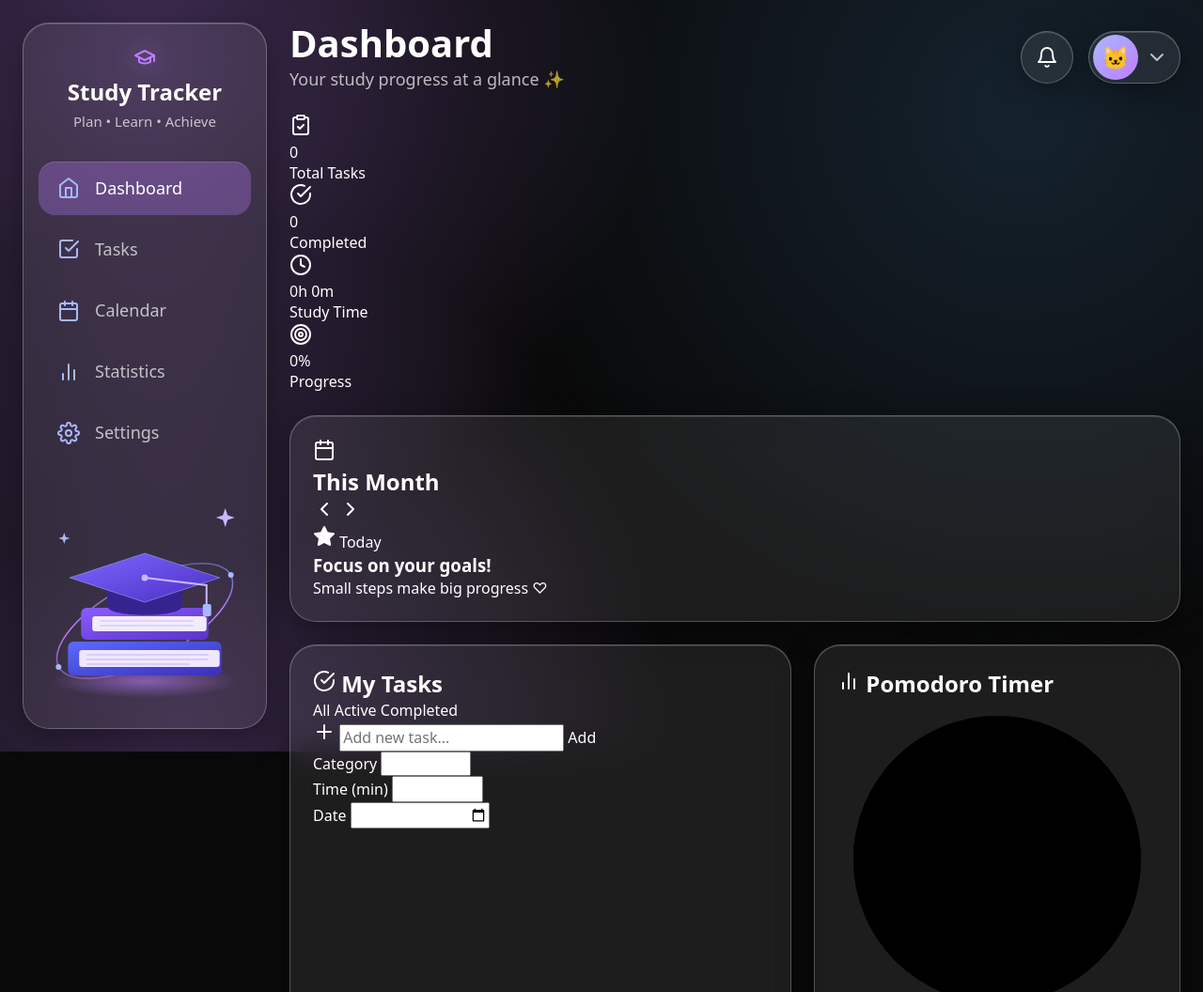
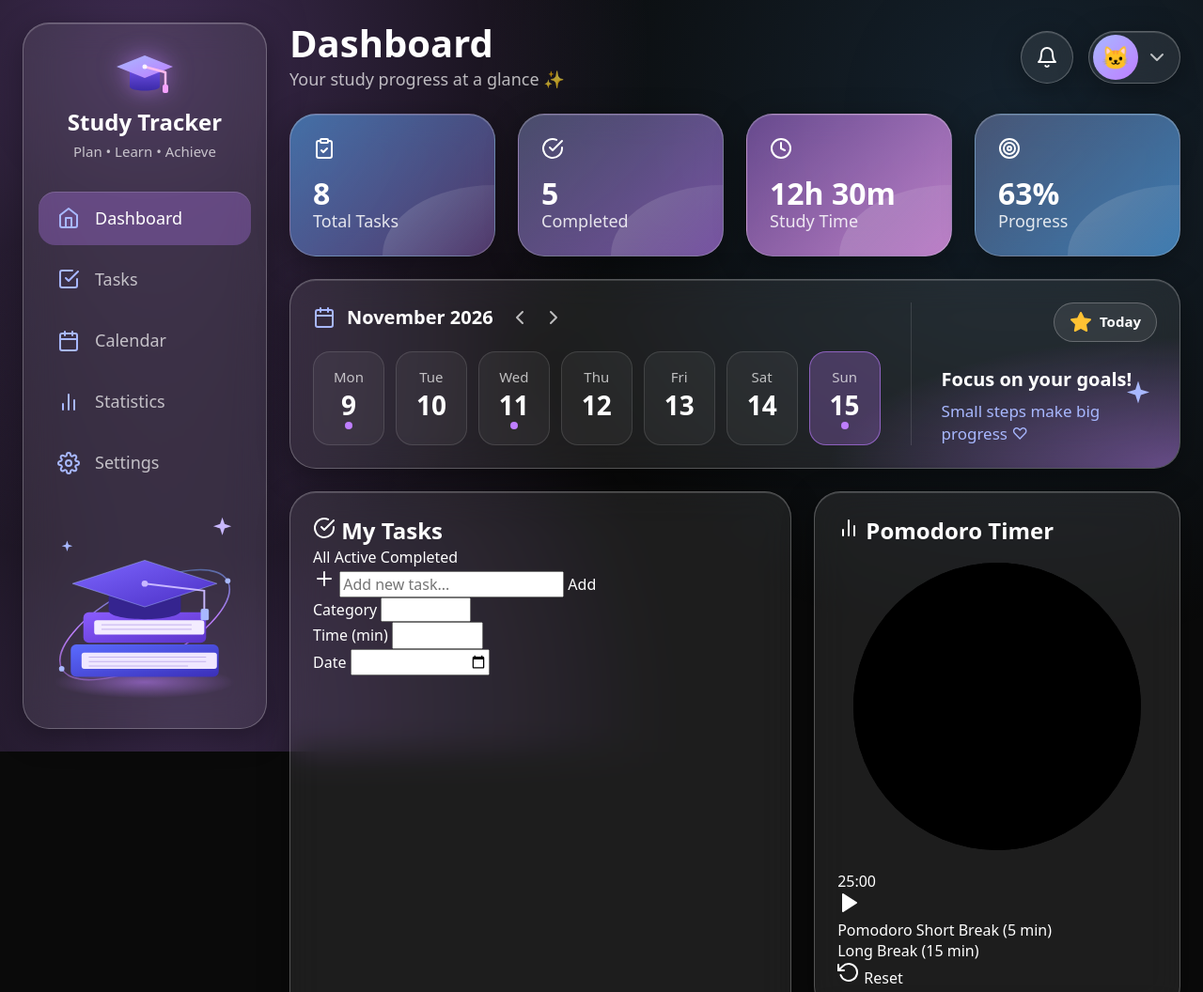
Before and after one commit to mariiaherasymiukdev-bit/study-tracker, a website built with Parcel: page src/index.html in a window 1280 px wide. Shown: the top 1056 px of the page at 94% size. Built offline with nearby package versions, Linux system fonts and the light colour scheme.

Commit message:
Stage 5: statistics cards and weekly calendar

```diff
--- a/src/index.html
+++ b/src/index.html
@@ -12,19 +12,6 @@
   <body>
     <!-- SVG-спрайт з іконками (невидимий) -->
     <svg width="0" height="0" style="position: absolute" aria-hidden="true">
-      <symbol
-        id="icon-cap"
-        viewBox="0 0 24 24"
-        fill="none"
-        stroke="currentColor"
-        stroke-width="2"
-        stroke-linecap="round"
-        stroke-linejoin="round"
-      >
-        <path d="M22 10L12 5 2 10l10 5 10-5z" />
-        <path d="M6 12v5c3 2 9 2 12 0v-5" />
-        <path d="M22 10v6" />
-      </symbol>
       <symbol
         id="icon-home"
         viewBox="0 0 24 24"
@@ -294,9 +281,13 @@
       <!-- ========== SIDEBAR ========== -->
       <aside class="sidebar">
         <a class="sidebar__logo" href="#dashboard">
-          <svg class="icon sidebar__logo-icon" aria-hidden="true">
-            <use href="#icon-cap" />
-          </svg>
+          <img
+            class="sidebar__logo-icon"
+            src="./assets/images/logo-cap.svg"
+            alt=""
+            width="64"
+            height="56"
+          />
           <span class="sidebar__title">Study Tracker</span>
         </a>
         <p class="sidebar__subtitle">Plan • Learn • Achieve</p>
@@ -470,7 +461,7 @@
 
           <aside class="calendar__focus">
             <button class="calendar__today" type="button" id="calendar-today">
-              <svg class="icon" aria-hidden="true">
+              <svg class="icon calendar__today-icon" aria-hidden="true">
                 <use href="#icon-star" />
               </svg>
               Today
--- a/src/scripts/calendar.js
+++ b/src/scripts/calendar.js
@@ -0,0 +1,106 @@
+import { addDays, getWeekStart, toDateKey } from "./dates.js";
+
+const daysList = document.querySelector("#calendar-days");
+const titleElement = document.querySelector("#calendar-title");
+const todayButton = document.querySelector("#calendar-today");
+const navButtons = document.querySelectorAll("[data-week]");
+
+let weekStart = getWeekStart(new Date());
+let currentTasks = [];
+
+// Скільки завдань на кожну дату: Map { "2026-11-09" => 2, ... }
+function countTasksByDate(tasks) {
+  const counts = new Map();
+
+  tasks.forEach((task) => {
+    counts.set(task.date, (counts.get(task.date) ?? 0) + 1);
+  });
+
+  return counts;
+}
+
+// "November 2026" або, якщо тиждень на межі місяців, "Nov – Dec 2026"
+function formatWeekTitle(start, end) {
+  if (start.getMonth() === end.getMonth()) {
+    return start.toLocaleDateString("en-US", { month: "long", year: "numeric" });
+  }
+
+  const startPart = start.toLocaleDateString("en-US", {
+    month: "short",
+    year: start.getFullYear() !== end.getFullYear() ? "numeric" : undefined,
+  });
+  const endPart = end.toLocaleDateString("en-US", { month: "short", year: "numeric" });
+
+  return `${startPart} – ${endPart}`;
+}
+
+function createDayElement(date, taskCount, isToday) {
+  const item = document.createElement("li");
+  item.className = "calendar__day";
+
+  if (isToday) {
+    item.classList.add("calendar__day--today");
+    item.setAttribute("aria-current", "date");
+  }
+
+  const weekday = document.createElement("span");
+  weekday.className = "calendar__weekday";
+  weekday.textContent = date.toLocaleDateString("en-US", { weekday: "short" });
+
+  const dateNumber = document.createElement("span");
+  dateNumber.className = "calendar__date";
+  dateNumber.textContent = String(date.getDate());
+
+  item.append(weekday, dateNumber);
+
+  if (taskCount > 0) {
+    const dot = document.createElement("span");
+    dot.className = "calendar__dot";
+    dot.setAttribute("aria-hidden", "true");
+
+    const hiddenLabel = document.createElement("span");
+    hiddenLabel.className = "visually-hidden";
+    hiddenLabel.textContent = `${taskCount} ${taskCount === 1 ? "task" : "tasks"}`;
+
+    item.append(dot, hiddenLabel);
+  }
+
+  return item;
+}
+
+export function renderCalendar(tasks = currentTasks) {
+  currentTasks = tasks;
+
+  const counts = countTasksByDate(tasks);
+  const todayKey = toDateKey(new Date());
+  const weekDays = Array.from({ length: 7 }, (_, index) => addDays(weekStart, index));
+
+  titleElement.textContent = formatWeekTitle(weekDays[0], weekDays[6]);
+
+  const dayElements = weekDays.map((day) => {
+    const key = toDateKey(day);
+
+    return createDayElement(day, counts.get(key) ?? 0, key === todayKey);
+  });
+
+  daysList.replaceChildren(...dayElements);
+}
+
+function shiftWeek(direction) {
+  weekStart = addDays(weekStart, direction * 7);
+  renderCalendar();
+}
+
+// Викликається один раз, тому слухачі не дублюються
+export function initCalendar() {
+  navButtons.forEach((button) => {
+    button.addEventListener("click", () => {
+      shiftWeek(button.dataset.week === "next" ? 1 : -1);
+    });
+  });
+
+  todayButton.addEventListener("click", () => {
+    weekStart = getWeekStart(new Date());
+    renderCalendar();
+  });
+}
--- /dev/null
+++ b/src/scripts/dates.js
@@ -0,0 +1,27 @@
+// Дата у форматі "2026-11-15" за ЛОКАЛЬНИМ часом
+export function toDateKey(date) {
+  const year = date.getFullYear();
+  const month = String(date.getMonth() + 1).padStart(2, "0");
+  const day = String(date.getDate()).padStart(2, "0");
+
+  return `${year}-${month}-${day}`;
+}
+
+export function addDays(date, amount) {
+  const result = new Date(date);
+
+  result.setDate(result.getDate() + amount);
+
+  return result;
+}
+
+// Понеділок тижня, до якого належить дата
+export function getWeekStart(date) {
+  const result = new Date(date);
+  const daysFromMonday = (result.getDay() + 6) % 7; // у JS неділя = 0
+
+  result.setDate(result.getDate() - daysFromMonday);
+  result.setHours(0, 0, 0, 0);
+
+  return result;
+}
--- a/src/scripts/main.js
+++ b/src/scripts/main.js
@@ -1,3 +1,16 @@
 import "@fontsource-variable/inter";
 
-console.log("Study Tracker is running");
+import { initCalendar, renderCalendar } from "./calendar.js";
+import { getSessions, getTasks } from "./storage.js";
+import { renderStatistics } from "./statistics.js";
+
+function render() {
+  const tasks = getTasks();
+  const sessions = getSessions();
+
+  renderStatistics(tasks, sessions);
+  renderCalendar(tasks);
+}
+
+initCalendar();
+render();
--- a/src/scripts/statistics.js
+++ b/src/scripts/statistics.js
@@ -0,0 +1,30 @@
+export function calculateStatistics(tasks, sessions) {
+  const total = tasks.length;
+  const completed = tasks.filter((task) => task.completed).length;
+  const studyMinutes = sessions.reduce((sum, session) => sum + session.minutes, 0);
+  const progress = total === 0 ? 0 : Math.round((completed / total) * 100);
+
+  return { total, completed, studyMinutes, progress };
+}
+
+export function formatStudyTime(totalMinutes) {
+  const hours = Math.floor(totalMinutes / 60);
+  const minutes = totalMinutes % 60;
+
+  return `${hours}h ${minutes}m`;
+}
+
+export function renderStatistics(tasks, sessions) {
+  const { total, completed, studyMinutes, progress } = calculateStatistics(tasks, sessions);
+
+  const values = {
+    total,
+    completed,
+    time: formatStudyTime(studyMinutes),
+    progress: `${progress}%`,
+  };
+
+  document.querySelectorAll("[data-stat]").forEach((element) => {
+    element.textContent = values[element.dataset.stat];
+  });
+}
--- a/src/scripts/storage.js
+++ b/src/scripts/storage.js
@@ -0,0 +1,40 @@
+import { addDays, getWeekStart, toDateKey } from "./dates.js";
+
+// Демо-завдання: дати завжди в поточному тижні, щоб у календарі були крапки
+function createDefaultTasks() {
+  const weekStart = getWeekStart(new Date());
+  const dayKey = (offset) => toDateKey(addDays(weekStart, offset));
+
+  return [
+    { id: "task-1", title: "JavaScript practice", category: "javascript", minutes: 60, date: dayKey(0), completed: true },
+    { id: "task-2", title: "React components", category: "react", minutes: 90, date: dayKey(0), completed: false },
+    { id: "task-3", title: "English lesson", category: "english", minutes: 45, date: dayKey(2), completed: true },
+    { id: "task-4", title: "CSS Grid practice", category: "css", minutes: 60, date: dayKey(2), completed: false },
+    { id: "task-5", title: "Build portfolio page", category: "project", minutes: 120, date: dayKey(6), completed: false },
+    { id: "task-6", title: "HTML semantic markup", category: "html", minutes: 40, date: dayKey(2), completed: true },
+    { id: "task-7", title: "Git basics review", category: "other", minutes: 30, date: dayKey(6), completed: true },
+    { id: "task-8", title: "Async JavaScript", category: "javascript", minutes: 75, date: dayKey(6), completed: true },
+  ];
+}
+
+// Демо-сесії навчання (хвилини за день), разом 750 хв = 12h 30m
+function createDefaultSessions() {
+  const today = new Date();
+  const dayKey = (offset) => toDateKey(addDays(today, offset));
+
+  return [
+    { date: dayKey(-1), minutes: 150 },
+    { date: dayKey(-2), minutes: 125 },
+    { date: dayKey(-3), minutes: 200 },
+    { date: dayKey(-4), minutes: 150 },
+    { date: dayKey(-5), minutes: 125 },
+  ];
+}
+
+export function getTasks() {
+  return createDefaultTasks();
+}
+
+export function getSessions() {
+  return createDefaultSessions();
+}
--- a/src/styles/components/_calendar.scss
+++ b/src/styles/components/_calendar.scss
@@ -0,0 +1,167 @@
+@use "../utils/vars" as *;
+
+.calendar {
+  position: relative;
+  display: grid;
+  grid-template-columns: minmax(0, 2.3fr) minmax(0, 1fr);
+  gap: 2rem;
+  overflow: hidden;
+
+  // М'яке фіолетове світіння в правому нижньому куті
+  &::after {
+    content: "";
+    position: absolute;
+    right: 0;
+    bottom: 0;
+    z-index: -1;
+    width: 40%;
+    height: 70%;
+    background: radial-gradient(ellipse at 100% 100%, rgba($color-purple, 0.45), transparent 70%);
+    pointer-events: none;
+  }
+
+  &__header {
+    display: flex;
+    align-items: center;
+    gap: 0.75rem;
+    margin-bottom: 1.25rem;
+  }
+
+  &__icon {
+    color: $color-lavender;
+  }
+
+  &__title {
+    font-size: 1.25rem;
+    font-weight: 600;
+  }
+
+  &__nav {
+    display: flex;
+    gap: 0.25rem;
+  }
+
+  &__nav-btn {
+    display: grid;
+    place-items: center;
+    width: 2rem;
+    height: 2rem;
+    color: $color-text-muted;
+    border-radius: 50%;
+    transition:
+      background $transition,
+      color $transition;
+
+    &:hover {
+      background: $glass-bg-strong;
+      color: $color-text;
+    }
+  }
+
+  &__days {
+    display: grid;
+    grid-template-columns: repeat(7, minmax(0, 1fr));
+    gap: 0.75rem;
+  }
+
+  &__day {
+    position: relative;
+    display: flex;
+    flex-direction: column;
+    align-items: center;
+    gap: 0.25rem;
+    min-height: 6.25rem;
+    padding-top: 1rem;
+    background: $glass-bg-subtle;
+    border: 1px solid $glass-border-subtle;
+    border-radius: $radius-md;
+
+    &--today {
+      background: rgba($color-purple, 0.25);
+      border-color: rgba($color-purple, 0.6);
+    }
+  }
+
+  &__weekday {
+    font-size: 0.9375rem;
+    color: $color-text-muted;
+  }
+
+  &__date {
+    font-size: 1.75rem;
+    font-weight: 600;
+    line-height: 1.1;
+  }
+
+  &__dot {
+    position: absolute;
+    right: 0;
+    bottom: 1rem;
+    left: 0;
+    width: 0.5rem;
+    height: 0.5rem;
+    margin: 0 auto;
+    background: $color-purple;
+    border-radius: 50%;
+  }
+
+  &__focus {
+    position: relative;
+    display: flex;
+    flex-direction: column;
+    padding-left: 2rem;
+    border-left: 1px solid $glass-border-subtle;
+
+    // Декоративна іскра
+    &::after {
+      content: "";
+      position: absolute;
+      top: 55%;
+      right: 0.5rem;
+      width: 1.5rem;
+      height: 1.5rem;
+      background: $color-lavender;
+      clip-path: polygon(50% 0, 62% 38%, 100% 50%, 62% 62%, 50% 100%, 38% 62%, 0 50%, 38% 38%);
+    }
+  }
+
+  &__today {
+    display: flex;
+    align-items: center;
+    gap: 0.5rem;
+    align-self: flex-end;
+    padding: 0.5rem 1rem;
+    font-size: 0.9375rem;
+    font-weight: 600;
+    background: $glass-bg;
+    border: 1px solid $glass-border;
+    border-radius: $radius-pill;
+    transition:
+      background $transition,
+      border-color $transition;
+
+    &:hover {
+      background: $glass-bg-strong;
+      border-color: $glass-border-strong;
+    }
+  }
+
+  &__today-icon {
+    width: 1.125rem;
+    height: 1.125rem;
+    color: $color-gold;
+  }
+
+  &__focus-title {
+    margin-top: auto;
+    font-size: 1.25rem;
+    font-weight: 700;
+  }
+
+  &__focus-text {
+    max-width: 11rem;
+    margin-top: 0.5rem;
+    font-size: 1.0625rem;
+    color: $color-lavender;
+  }
+}
--- a/src/styles/components/_cards.scss
+++ b/src/styles/components/_cards.scss
@@ -1,3 +1,4 @@
+@use "../utils/vars" as *;
 @use "../utils/mixins" as *;
 
 // Спільна «скляна» поверхня для великих блоків дашборда
@@ -10,3 +11,69 @@
 
   padding: 1.5rem;
 }
+
+// Статистика
+.stats {
+  display: grid;
+  grid-template-columns: repeat(4, minmax(0, 1fr));
+  gap: $layout-gap;
+}
+
+.stat-card {
+  @include glass;
+
+  position: relative;
+  padding: 1.5rem;
+  overflow: hidden;
+  transition: transform $transition;
+
+  &:hover {
+    transform: translateY(-3px);
+  }
+
+  // Світла «хвиля» в правому нижньому куті
+  &::after {
+    content: "";
+    position: absolute;
+    right: 0;
+    bottom: 0;
+    z-index: -1;
+    width: 55%;
+    height: 50%;
+    background: linear-gradient(135deg, rgba(255, 255, 255, 0.18), rgba(255, 255, 255, 0));
+    border-radius: 100% 0 0 0;
+  }
+
+  &__icon {
+    width: 2.25rem;
+    height: 2.25rem;
+    margin-bottom: 0.75rem;
+  }
+
+  &__value {
+    font-size: 2rem;
+    font-weight: 700;
+    line-height: 1.1;
+  }
+
+  &__label {
+    font-size: 1.125rem;
+    color: rgba(255, 255, 255, 0.85);
+  }
+
+  &--tasks {
+    background: linear-gradient(135deg, rgba($color-blue, 0.55), rgba($color-purple, 0.35));
+  }
+
+  &--completed {
+    background: linear-gradient(135deg, rgba($color-lavender, 0.35), rgba($color-purple, 0.6));
+  }
+
+  &--time {
+    background: linear-gradient(135deg, rgba($color-purple, 0.5), rgba($color-pink, 0.75));
+  }
+
+  &--progress {
+    background: linear-gradient(135deg, rgba($color-lavender, 0.35), rgba($color-blue, 0.65));
+  }
+}
--- a/src/styles/components/_sidebar.scss
+++ b/src/styles/components/_sidebar.scss
@@ -19,10 +19,9 @@
     gap: 0.5rem;
   }
 
-  &__logo-icon {
-    width: 3.5rem;
-    height: 3.5rem;
-    color: $color-purple;
+   &__logo-icon {
+    width: 4rem;
+    height: auto;
     filter: drop-shadow(0 0 12px rgba($color-purple, 0.6));
   }
 
--- a/src/styles/main.scss
+++ b/src/styles/main.scss
@@ -2,6 +2,8 @@
 @use "components/cards";
 @use "components/sidebar";
 @use "components/header";
+@use "components/calendar";
+
 // Reset
 *,
 *::before,
--- a/src/styles/utils/_vars.scss
+++ b/src/styles/utils/_vars.scss
@@ -5,6 +5,8 @@ $color-blue: #56b0ff;
 $color-text: #ffffff;
 $color-text-muted: rgba(255, 255, 255, 0.7);
 $color-lavender: #a8b8ff;
+$color-pink: #f6a2ff;
+$color-gold: #ffc233;
 
 // Glass
 $glass-bg: rgba(255, 255, 255, 0.08);
@@ -14,6 +16,8 @@ $glass-border-strong: rgba(255, 255, 255, 0.3);
 $glass-blur: 18px;
 $shadow-glass: 0 8px 32px rgba(0, 0, 0, 0.35);
 $shadow-highlight: inset 0 1px 0 rgba(255, 255, 255, 0.15);
+$glass-bg-subtle: rgba(255, 255, 255, 0.05);
+$glass-border-subtle: rgba(255, 255, 255, 0.12);
 
 // Shape & motion
 $radius-lg: 28px;
```
Also changed, not shown: src/assets/images/logo-cap.svg (added).
